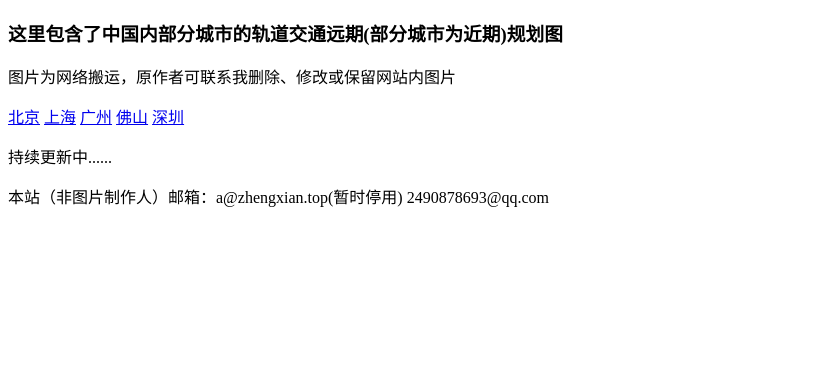
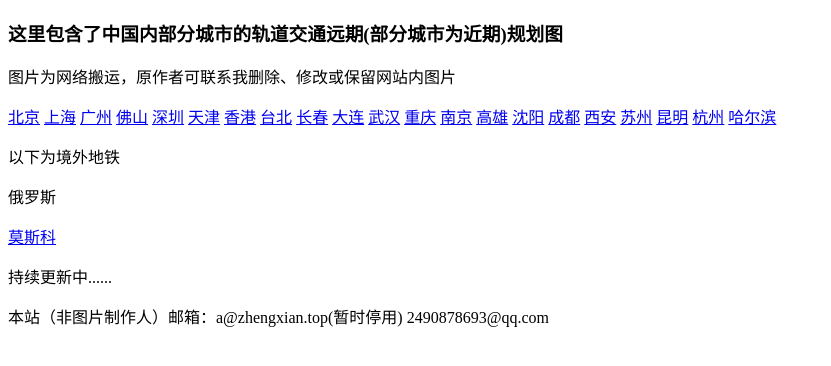
Before and after one commit to wuhuahxsn/wuhuahxsn.github.io, a plain HTML site: page gdjt.html in a window 1280 px wide. Shown: the whole page, without its empty margins (0-831 px from the left). Drawn offline with Linux system fonts and the light colour scheme.

Commit message:
Add files via upload

```diff
--- a/gdjt.html
+++ b/gdjt.html
@@ -16,6 +16,25 @@
     <a href="/guangzhou.png">广州</a>
     <a href="/guangzhou.png">佛山</a>
     <a href="/shenzhen.png">深圳</a>
+    <a href="/tianjing.png">天津</a>
+    <a href="/xianggang.png">香港</a>
+    <a href="/taibei.png">台北</a>
+    <a href="/changchun.png">长春</a>
+    <a href="/dalian.png">大连</a>
+    <a href="/wuhan.png">武汉</a>
+    <a href="/chongqing.png">重庆</a>
+    <a href="/nanjing.png">南京</a>
+    <a href="/gaoxiong.png">高雄</a>
+    <a href="/shenyang.png">沈阳</a>
+    <a href="/chengdu.png">成都</a>
+    <a href="/xian.png">西安</a>
+    <a href="/suzhou.png">苏州</a>
+    <a href="/kunming.png">昆明</a>
+    <a href="/hangzhou.png">杭州</a>
+    <a href="/haerbing.png">哈尔滨</a>
+    <p>以下为境外地铁</p>
+    <p>俄罗斯</p>
+    <a href="/mosike.png">莫斯科</a>
     <p>持续更新中......</p>
     <p>本站（非图片制作人）邮箱：a@zhengxian.top(暂时停用) 2490878693@qq.com</p>
 </body>
```
Also changed, not shown: changchun.png (added), chongqing.png (added), dalian.png (added), gaoxiong.png (added), haerbing.png (added), hangzhou.png (added), kunming.png (added), mosike.jpg (added), shenyang.png (added), suzhou.png (added), taibei.png (added), 6 other files.
